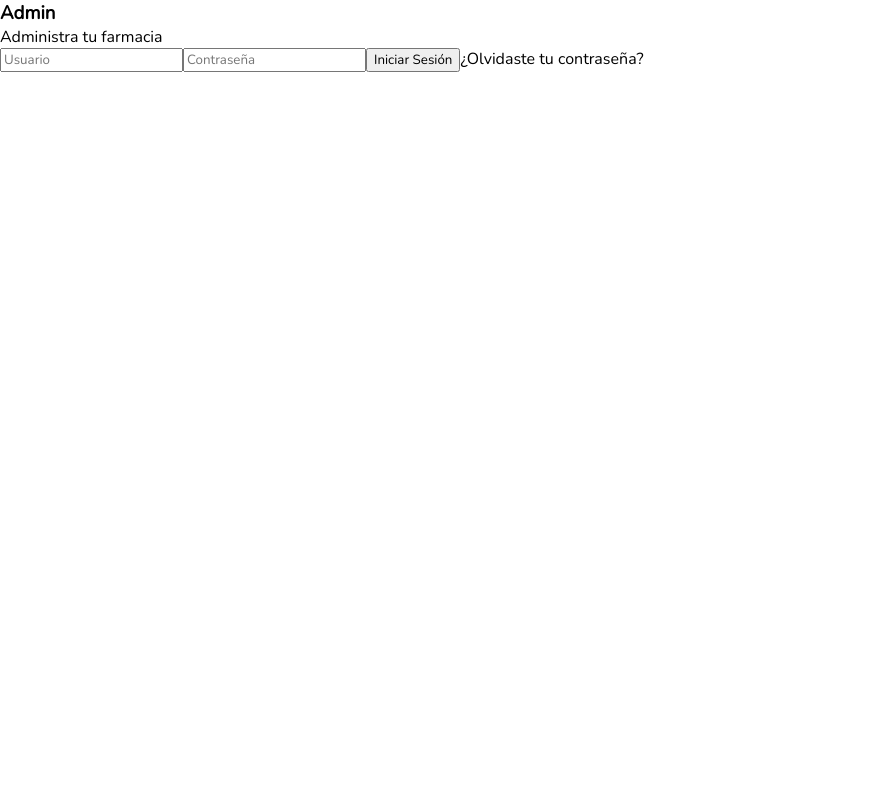
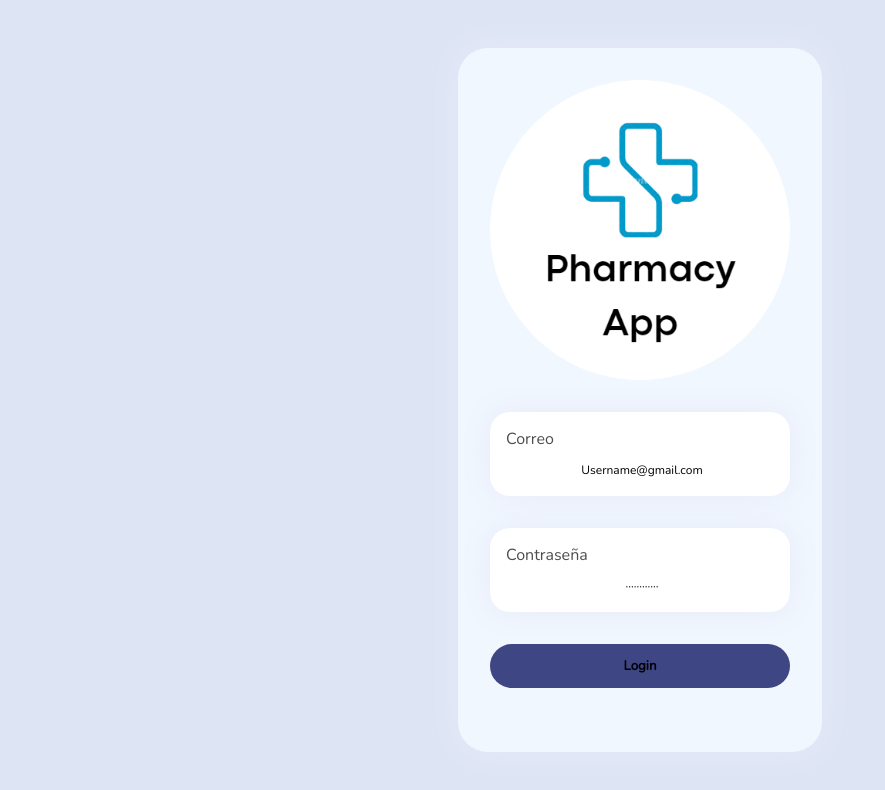
Before and after one commit to Nerodacles/PharmacyADMIN, a React (Create React App) app: page /login in a window 1280 px wide. Shown: the top 790 px of the page, without its empty margins (0-885 px from the left). Built offline with nearby package versions, Linux system fonts and the light colour scheme.

Commit message:
login css: added

```diff
--- a/src/pages/home/Home.jsx
+++ b/src/pages/home/Home.jsx
@@ -1,10 +1,10 @@
+import "./home.scss"
 import Navbar from "../../components/navbar/Navbar"
 import Sidebar from "../../components/sidebar/Sidebar"
 import Widget from "../../components/widget/Widget"
 // import Featured from "../../components/featured/Featured"
 // import Chart from "../../components/chart/Chart"
 import Table from "../../components/table/Table"
-import "./home.scss"
 import axiosInstance from "../../store/axios";
 import { useEffect, useState } from "react";
 
--- a/src/pages/login/Login.jsx
+++ b/src/pages/login/Login.jsx
@@ -1,4 +1,5 @@
-/* eslint-disable no-unused-vars */
+
+import "./login.scss"
 import axiosInstance from '../../store/axios'
 import { useEffect, useState, useCallback } from 'react'
 
@@ -27,24 +28,27 @@ let Login = () => {
   , [])
 
   return (
-    <div className='login'>
-      <div className='loginWrapper'>
-        <div className='loginLeft'>
-          <h3 className='loginLogo'>Admin</h3>
-          <span className='loginDesc'>
-            Administra tu farmacia
-          </span>
-        </div>
-        <div className='loginRight'>
-          <div className='loginBox'>
-            <input placeholder='Usuario' className='loginInput' type='text' onChange={(e) => setUser(e.target.value)} />
-            <input placeholder='Contraseña' className='loginInput' type='password' onChange={(e) => setPassword(e.target.value)} />
-            <button className='loginButton' onClick={handleLogin}>Iniciar Sesión</button>
-            <span className='loginForgot'>¿Olvidaste tu contraseña?</span>
+    <div className="login-body">
+      <div className="screen-1">
+        <img className="logo" src="logo.png" alt="Logo" height={300} width={300} />
+        <div className="email">
+          <label htmlFor="email">Correo</label>
+          <div className="sec-2">
+            <ion-icon name="mail-outline"></ion-icon>
+            <input type="email" name="email" placeholder="Username@gmail.com" onChange={(e) => setUser(e.target.value)}/>
           </div>
         </div>
+        <div className="password">
+          <label htmlFor="password">Contraseña</label>
+          <div className="sec-2">
+            <ion-icon name="lock-closed-outline"></ion-icon>
+            <input className="pas" type="password" name="password" placeholder="············" onChange={(e) => setPassword(e.target.value)}/>
+            <ion-icon className="show-hide" name="eye-outline"></ion-icon>
+          </div>
+        </div>
+        <button className="login" onClick={handleLogin}>Login</button>
         <div>
-          {error && <p>{error}</p>}
+          {error && <div className="error">{error}</div>}
         </div>
       </div>
     </div>
--- a/src/pages/login/login.scss
+++ b/src/pages/login/login.scss
@@ -0,0 +1,98 @@
+$p: hsl(213deg 85% 97%);
+$s: hsl(233deg 36% 38%);
+@import url('https://fonts.googleapis.com/css?family=Open+Sans&display=Poppins');
+@mixin screen {
+	background: $p;
+	padding: 2em;
+	display: flex;
+	flex-direction: column;
+	border-radius: 30px;
+	box-shadow: 0 0 2em hsl(231deg 62% 94%);
+	font-family: 'Poppins';
+}
+.login-body {
+	font-family: 'Poppins';
+	user-select: none;
+	overflow-y: hidden;
+	display: flex;
+	justify-content: center;
+	align-items: center;
+	background: hsl(218deg 50% 91%);
+	height: 100vh;
+}
+.screen-1 {
+	@include screen;
+	gap: 2em;
+	.logo { width: 100%; margin-bottom: 3em;}
+	.email {
+		background: hsl(0deg 0% 100%);
+		box-shadow: 0 0 2em hsl(231deg 62% 94%);
+		padding: 1em;
+		display: flex;
+		flex-direction: column;
+		gap: 0.5em;
+		border-radius: 20px;
+		color: hsl(0deg 0% 30%);
+		margin-top: -3em;
+		input {
+			outline: none;
+			border: none;
+			&::placeholder {
+				color: hsl(0deg 0% 0%);
+				font-size: 0.9em;
+			}
+            text-align: center;
+            width: 100%;
+            height: 100%;
+		}
+		ion-icon {
+			color: hsl(0deg 0% 30%);
+			margin-bottom: -.2em;
+		}
+	}
+	.password {
+		background: hsl(0deg 0% 100%);
+		box-shadow: 0 0 2em hsl(231deg 62% 94%);
+		padding: 1em;
+		display: flex;
+		flex-direction: column;
+		gap: 0.5em;
+		border-radius: 20px;
+		color: hsl(0deg 0% 30%);
+		input {
+			outline: none;
+			border: none;
+			&::placeholder {
+				color: hsl(0deg 0% 0%);
+				font-size: 0.9em;
+			}
+            text-align: center;
+            width: 100%;
+            height: 100%;
+		}
+		ion-icon {
+			color: hsl(0deg 0% 30%);
+			margin-bottom: -.2em;
+		}
+		.show-hide {
+			margin-right: -5em;
+		}
+	}
+	.login {
+		padding: 1em;
+		background: hsl(233deg 36% 38%);
+		border: none;
+		border-radius: 30px;
+		font-weight: 600;
+	}
+	.footer {
+		display: flex;
+		font-size: 0.7em;
+		color: hsl(0deg 0% 37%);
+		gap: 14em;
+		padding-bottom: 10em;
+		span { cursor: pointer }
+	}
+}
+
+button { cursor: pointer; }
```
Also changed, not shown: public/index.html (line endings or trailing spaces), public/logo.png (added).
